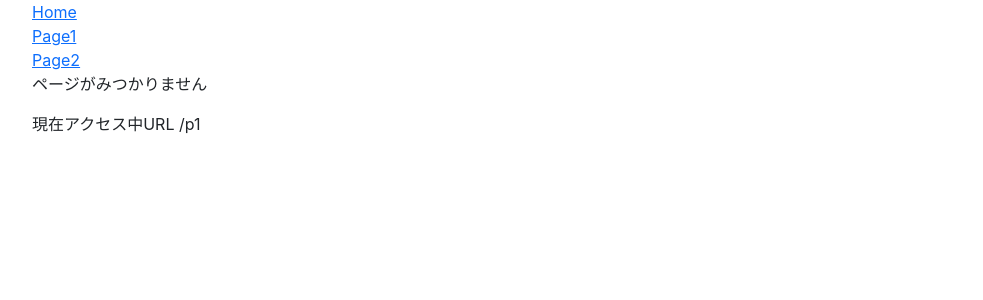
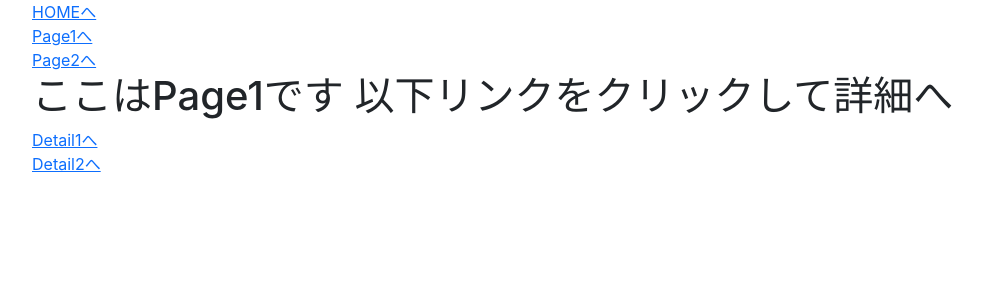
Before and after one commit to wiredrawing/react-graining-with-create-react-app-tool, a React (Create React App) app: page /p1 in a window 1280 px wide. Shown: the top 300 px of the page, without its empty margins (50-1033 px from the left). Built offline with nearby package versions, Linux system fonts and the light colour scheme.

Commit message:
ルーティング聖書

```diff
--- a/src/App.js
+++ b/src/App.js
@@ -1,118 +1,35 @@
+// react-router-domがルーティングを担う
+import {
+  Route,
+  // ルーティングを適用する範囲を決定する
+  BrowserRouter,
+  // Aタグの代替
+  Link,
+  // URLごとに表示するコンポーネントを切り替えるツール
+  Switch
+} from "react-router-dom";
 
-import {Route, BrowserRouter, Link, Switch} from "react-router-dom";
+// React Hooks
 import React, {useState} from 'react';
-import Shop  from "./components/Shop"
-import Modal from "./components/Modal";
-import axios from "axios";
-import {Home } from "./components/Home";
-import {Page1} from "./components/Page1";
-import {Page2} from "./components/Page2";
-import {Page1DetailA} from "./components/Page1DetailA";
-import {Page1DetailB} from "./components/Page1DetailB";
-import {Router} from "./router/Router";
+
+
+import {
+  Router
+} from "./router/Router"
+
+
 function App() {
 
 
-  // const [count, setCount] = useState(0)
-  // const [quotient, setQuotient] = useState (0);
-
-  // const countUp = () => {
-  //   // setCount((pre) => {
-  //   //   let temp = pre + 1;
-  //   //   return temp;
-  //   // });
-  //   setCount (count + 1);
-  //   if (count % 3 === 0) {
-  //     setQuotient(count / 3);
-  //   } else {
-  //     setQuotient(0);
-  //   }
-  // }
-
-  // const countDown = () => {
-  //   setCount(count - 1);
-  //   if (count % 3 === 0) {
-  //     setQuotient(count / 3);
-  //   } else {
-  //     setQuotient(0);
-  //   }
-  // };
-
-  // const resetButton = () => {
-  //   setCount(0);
-  // }
-  // const doubleUp = () => {
-  //   setCount(count * 2);
-  //   if (count % 3 === 0) {
-  //     setQuotient(count / 3);
-  //   } else {
-  //     setQuotient(0);
-  //   }
-  // }
-
-  // const [isDisplayed, setIsDisplayed] = React.useState(false);
-  // const [ shopList , setShopList] = React.useState([]);
-
-  // const checkButtonStyle = {
-  //   position: "fixed",
-  //   bottom: "1%",
-  //   left: "1%",
-  // }
-
-  // const delegateShopData = (shopList) => {
-  //   setShopList((previous) => {
-  //     return shopList;
-  //   });
-  // }
-
-  // const switchModal = () => {
-  //   setIsDisplayed((pre) => {
-  //     return !pre;
-  //   });
-
-  //   // 確認ボタンを押す度に､サーバにpostリクエスト
-  //   const apiUri ="http://localhost:8888";
-  //   axios.post(apiUri, shopList).then((data) => {
-  //     console.log(data);
-  //   }).catch((error) => {
-  //     console.log(error);
-  //   });
-  // }
-
   return (
     <BrowserRouter>
-        <Link to="/">Home</Link><br/>
-        <Link to="/page1">Page1</Link><br/>
-        <Link to="/page2">Page2</Link><br/>
-
-
-      <Router></Router>
-
-        {/* <div>
-          <p> count => {count}</p>
-          <p onClick={countUp}>カウントアップ</p>
-          <p onClick={countDown}>カウントダウン</p>
-          <p onClick={resetButton}>リセット</p>
-          <p onClick={doubleUp}>2倍</p>
-          <p>商 => {quotient}</p>
-        </div>
-
-        <Shop delegateShopData={delegateShopData} />
-        <hr/>
-        <p>以下は､Appコンポーネント内処理です｡</p>
-        <div className="row">
-          <div className="col-6">
-            <p className="btn btn-danger" style={checkButtonStyle} onClick={switchModal}>確認画面を表示</p>
-          </div>
-        </div>
-        <div className="row">
-          <Modal isDisplayed={isDisplayed} shopList={shopList}></Modal>
-        </div>
- */}
-
-
+      <div className="App">
+        <Link to="/">HOMEへ</Link><br></br>
+        <Link to="/p1">Page1へ</Link><br></br>
+        <Link to="/p2">Page2へ</Link><br></br>
+      </div>
+      <Router/>
     </BrowserRouter>
   );
 }
-
 export default App;
--- /dev/null
+++ b/src/components/H.js
@@ -0,0 +1,13 @@
+
+
+export const H = () => {
+
+
+
+  return (
+    <div>
+      <h1>ここはホームです
+      </h1>
+    </div>
+  )
+}
--- /dev/null
+++ b/src/components/P1.js
@@ -0,0 +1,16 @@
+import {
+  Link
+} from "react-router-dom"
+
+export const P1 = () => {
+
+
+
+  return (
+    <div>
+      <h1>ここはPage1です 以下リンクをクリックして詳細へ</h1>
+      <Link to="/p1/detail1">Detail1へ</Link><br/>
+      <Link to="/p1/detail2">Detail2へ</Link>
+    </div>
+  )
+}
--- /dev/null
+++ b/src/components/P2.js
@@ -0,0 +1,13 @@
+
+
+export const P2 = () => {
+
+
+
+  return (
+    <div>
+      <h1>ここはPage2です
+      </h1>
+    </div>
+  )
+}
--- /dev/null
+++ b/src/components/Pd1.js
@@ -0,0 +1,13 @@
+
+
+
+export const Pd1 = () => {
+
+
+  return (
+    <>
+    ここは詳細ページ1です
+    ああああああああああああああ
+    </>
+  )
+}
--- /dev/null
+++ b/src/components/Pd2.js
@@ -0,0 +1,13 @@
+
+
+
+export const Pd2 = () => {
+
+
+  return (
+    <>
+    ここは詳細ページ2です
+    いいいいいいいいいいいいい
+    </>
+  )
+}
--- a/src/router/Page1Routes.js
+++ b/src/router/Page1Routes.js
@@ -1,29 +1,30 @@
-import {Page1} from "../components/Page1"
-import {Page1DetailA} from "../components/Page1DetailA"
-import {Page1DetailB} from "../components/Page1DetailB"
-import {Page404} from "../components/Page404"
-export const page1Routes = [
+import {
+  P1
+} from "../components/P1"
+
+import {
+  Pd1
+} from "../components/Pd1"
+
+import {
+  Pd2
+} from "../components/Pd2"
 
 
-
+export const page1Routes = [
   {
-    path:"/",
+    path: "/",
     exact: true,
-    children: <Page1></Page1>
+    children: <P1></P1>
   },
   {
-    path:"/detailA",
-    exact: true,
-    children: <Page1DetailA></Page1DetailA>
+    path: "/detail1",
+    exact: false,
+    children: <Pd1></Pd1>
   },
   {
-    path:"/detailB",
+    path: "/detail2",
     exact: false,
-    children: <Page1DetailB></Page1DetailB>
-  },
-  {
-    path:"*",
-    exact: false,
-    children: <Page404/>
+    children: <Pd2></Pd2>
   },
 ]
--- a/src/router/Router.js
+++ b/src/router/Router.js
@@ -1,57 +1,45 @@
-import React from "react"
-import {Switch , Route } from "react-router-dom"
-import {Home} from "../components/Home"
+import {
+  Route,
+  Switch
+}  from "react-router-dom"
+
+// 各種ページ要素をimport
+import {H} from "../components/H"
+import {P1} from "../components/P1"
+import {P2} from "../components/P2"
+// P1詳細ページ
+import {Pd1} from "../components/Pd1"
+import {Pd2} from "../components/Pd2"
+
 import {page1Routes} from "./Page1Routes"
-import { page2Routes } from "./Page2Routes"
-import {Page404} from "../components/Page404"
 export const Router = () => {
   return (
     <Switch>
-    <Route exact path="/">
-      <Home/>
-    </Route>
+      <Route exact path="/">
+        <H></H>
+      </Route>
 
-    <Route
-      path="/page1"
-      render={({match : {url}}) => (
+      <Route path="/p1" render={ (props) => {
+        return (
           <Switch>
             {page1Routes.map((route) => {
               return (
                 <Route
                   key={route.path}
                   exact={route.exact}
-                  path={url + route.path}>
+                  path={props.match.url + route.path}>
                   {route.children}
                 </Route>
               )
             })}
           </Switch>
         )
-      }>
-    </Route>
-    <Route
-      path="/page2"
-      render={({match: {url}}) => {
-        return (
-          <Switch>
-            {page2Routes.map((route) => {
-              return (
-                <Route
-                  key={route.path}
-                  exact={route.exact}
-                  path={url + route.path}>
-                  {route.children}
-                </Route>
-              )
-            })}
-          </Switch>
-        )
-      }}
-      >
-    </Route>
-    <Route path="*">
-      <Page404></Page404>
-    </Route>
-  </Switch>
+      }}>
+      </Route>
+
+      <Route path="/p2">
+        <P2></P2>
+      </Route>
+    </Switch>
   )
-}
+};
```
Also changed, not shown: src/router/_Page1Routes.js (added, +29 -0 lines), src/router/_Router.js (added, +57 -0 lines), src/router/_Page2Routes.js (renamed from src/router/Page2Routes.js).
